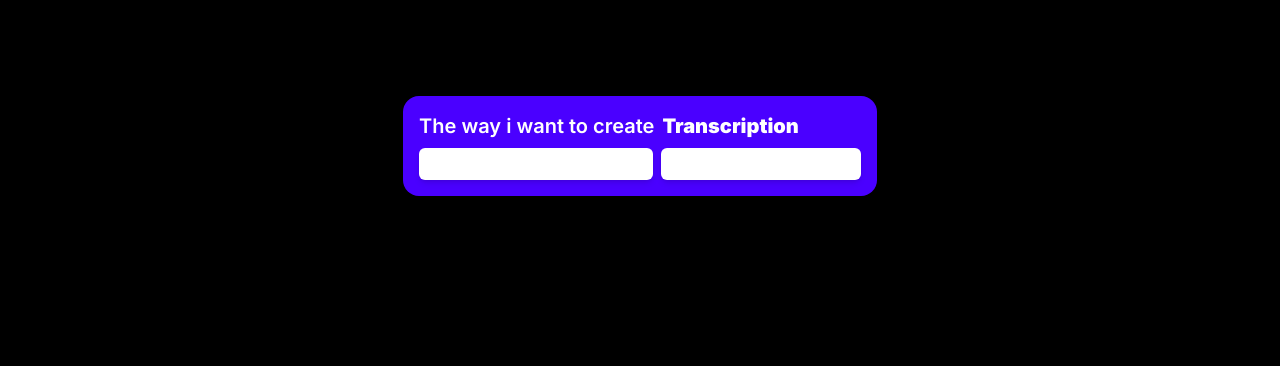
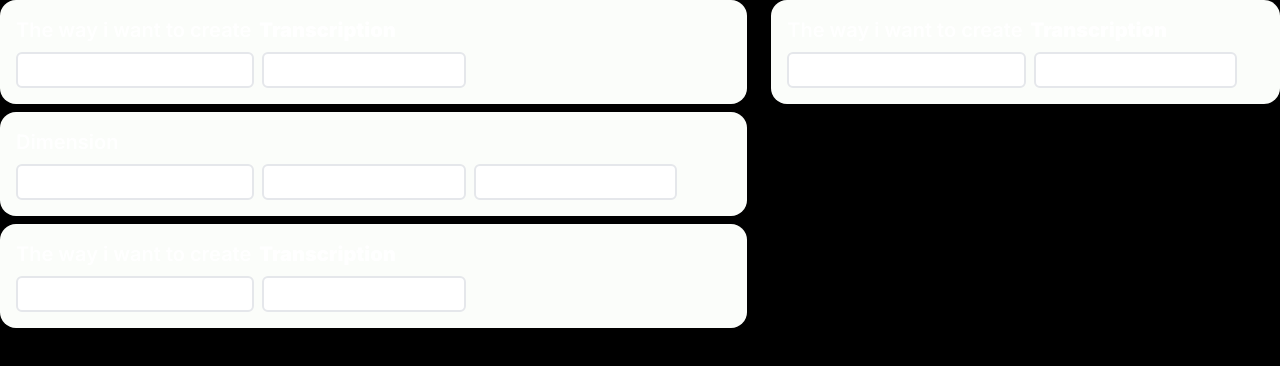
Before and after one commit to 1Like1Prayer/EditEase, a Next.js app: page / in a window 1280 px wide. Shown: the top 366 px of the page. Built offline with nearby package versions, Linux system fonts and the light colour scheme.

Commit message:
theme and page griding

```diff
--- a/src/app/components/ButtonGroupSelector/ButtonGroupSelector.tsx
+++ b/src/app/components/ButtonGroupSelector/ButtonGroupSelector.tsx
@@ -28,9 +28,9 @@ export const ButtonGroupSelector = ({ elementProps }: ButtonGroupProps) => {
             key={elementProp.title}
             value={elementProp.title}
             className={({ checked }) =>
-              `${checked ? 'bg-secondary/75 text-white' : 'bg-white'}
+              `${checked ? 'bg-secondary text-white' : 'bg-white'}
                     focus:outline-none\ } relative cursor-pointer rounded-md px-4 grid grid-flow-col auto-cols-max gap-2
-                py-1 shadow-md items-center`
+                py-1 items-center border-2`
             }
           >
             <div>{elementProp.prefixIcon}</div>
--- a/src/app/page.tsx
+++ b/src/app/page.tsx
@@ -9,8 +9,9 @@ import { PersonIcon } from '@/app/components/icons/PersonIcon';
 
 export default function Home() {
   return (
-    <main className='flex min-h-screen flex-col items-center justify-between p-24'>
-      <div className='card flex space-y-2 bg-primary p-4'>
+    <div className='grid min-h-screen grid-flow-col gap-6'>
+      <div className='col-span-2 flex flex-col items-stretch space-y-2'>
+        <div className='bg-background card flex space-y-2 p-4'>
           <p className='card-title'>
             The way i want to create<b>Transcription</b>
           </p>
@@ -21,6 +22,41 @@ export default function Home() {
             ]}
           />
         </div>
-    </main>
+        <div className='bg-background card flex space-y-2 p-4'>
+          <p className='card-title'>Dimension</p>
+          <ButtonGroupSelector
+            elementProps={[
+              { title: 'Original Transcription', suffixIcon: <BracketsIcon /> },
+              { title: 'My Transcription', suffixIcon: <PersonIcon /> },
+              { title: 'My Transcription', suffixIcon: <PersonIcon /> },
+            ]}
+          />
+        </div>
+        <div className='bg-background card flex space-y-2 p-4'>
+          <p className='card-title'>
+            The way i want to create<b>Transcription</b>
+          </p>
+          <ButtonGroupSelector
+            elementProps={[
+              { title: 'Original Transcription', suffixIcon: <BracketsIcon /> },
+              { title: 'My Transcription', suffixIcon: <PersonIcon /> },
+            ]}
+          />
+        </div>
+      </div>
+      <div className={'flex-row-'}>
+        <div className='bg-background card flex space-y-2 p-4'>
+          <p className='card-title'>
+            The way i want to create<b>Transcription</b>
+          </p>
+          <ButtonGroupSelector
+            elementProps={[
+              { title: 'Original Transcription', suffixIcon: <BracketsIcon /> },
+              { title: 'My Transcription', suffixIcon: <PersonIcon /> },
+            ]}
+          />
+        </div>
+      </div>
+    </div>
   );
 }
--- a/tailwind.config.ts
+++ b/tailwind.config.ts
@@ -8,6 +8,12 @@ const config: Config = {
   ],
   theme: {
     extend: {
+      colors: {
+        background: '#fbfdfa',
+        primary: '#0077ff',
+        secondary: '#fc5977',
+        black: '#393c3d'
+      },
       backgroundImage: {
         'gradient-radial': 'radial-gradient(var(--tw-gradient-stops))',
         'gradient-conic':
```
Lines whose indentation alone changed are shown as unchanged.
